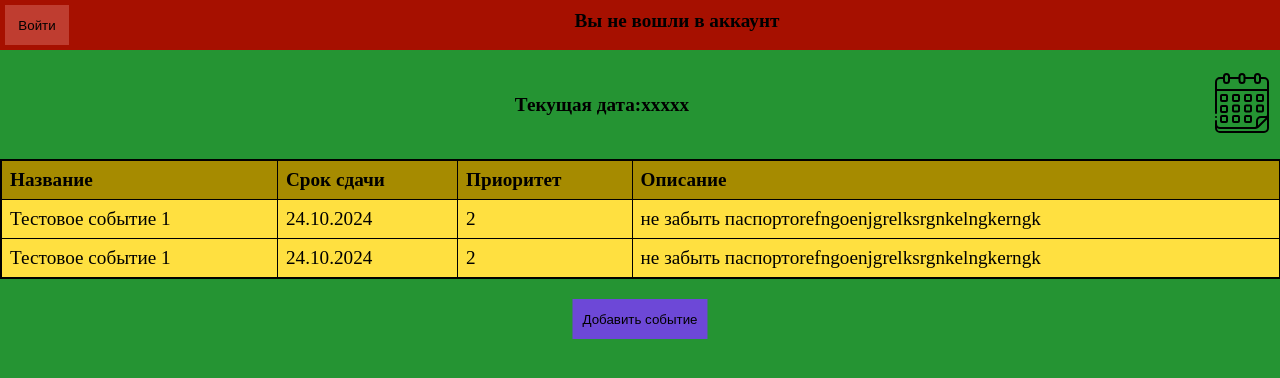
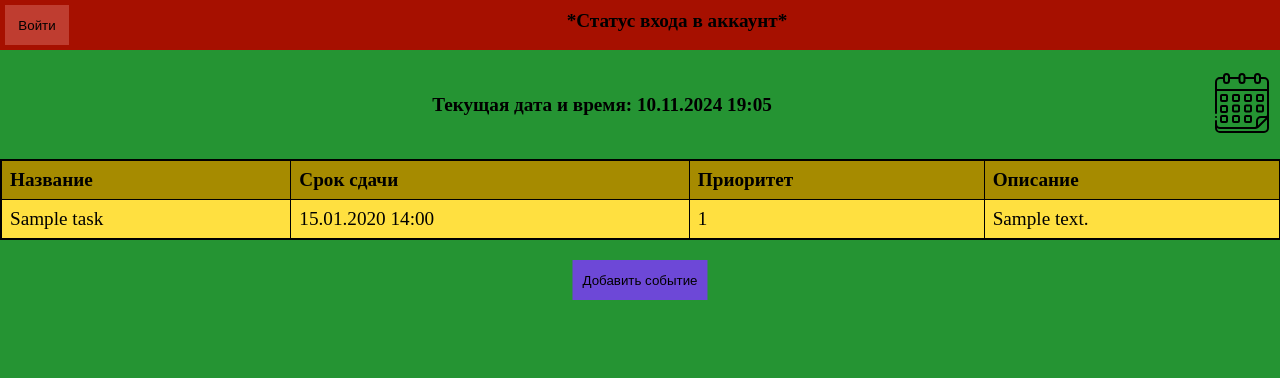
Before and after one commit to Ka4an4ik/Tasker_project, a Django app: page /index/ in a window 1280 px wide. Shown: the top 378 px of the page. Run offline with Django 4.2, Linux system fonts and the light colour scheme; tables that the repository leaves empty hold one stand-in row (values such as "Sample post").

Commit message:
Models and template connected

```diff
--- a/dev_env/app1/tasker/models.py
+++ b/dev_env/app1/tasker/models.py
@@ -3,12 +3,10 @@ from django.utils import timezone
 from django.core.exceptions import ValidationError
 
 
-
 class User(models.Model):
 
-    user_id = models.SmallIntegerField(primary_key=True, unique=True)
+    user_id = models.AutoField(primary_key=True)
     user_name = models.CharField(max_length=50)
-
     tasks = models.ManyToManyField("Task", through="User_Task")
 
     def __str__(self):
@@ -17,7 +15,7 @@ class User(models.Model):
 
 class Task(models.Model):
 
-    task_id = models.SmallIntegerField(primary_key=True, unique=True)
+    task_id = models.AutoField(primary_key=True)
     task_name = models.CharField(max_length=50)
     description = models.TextField(null=True, blank=True)
     creation_time = models.DateTimeField(auto_now=False, auto_now_add=True)
@@ -33,13 +31,11 @@ class Task(models.Model):
             raise ValidationError("Дедлайн не может быть в прошлом.")
 
 
+class User_Task(models.Model):
 
-
-class User_Task(models.Model):
 
     foreign_user_id = models.ForeignKey("User", on_delete=models.PROTECT)
     foreign_task_id = models.ForeignKey("Task", on_delete=models.PROTECT)
 
-
     def __str__(self):
         return f"{self.foreign_user_id} - {self.foreign_task_id}"
--- a/dev_env/app1/tasker/templates/tasker/index.html
+++ b/dev_env/app1/tasker/templates/tasker/index.html
@@ -14,10 +14,10 @@
 <body>
     <header>
         <button class="left_side_button">Войти</button>
-        <h4 class="header_title">Вы не вошли в аккаунт</h4>
+        <h4 class="header_title">*Статус входа в аккаунт*</h4>
     </header>
     <div class="dateRow">
-        <h4 class="centeredElement">Текущая дата:xxxxx</h4>
+        <h4 class="centeredElement">Текущая дата и время: {{ current_time|date:"d.m.Y H:i" }}</h4>
         {% load static %}
         <button class="emptyButton"> <img class="button_icon" src="{% static 'tasker/images/calendar.svg' %}" alt="Calendar"></button>
     </div>
@@ -30,18 +30,14 @@
                 <th>Описание</th>
             </thead>
             <tbody>
+                {% for task in task_list  %}
                 <tr onclick="window.location='event.html'">
-                    <td>Тестовое событие 1</td>
-                    <td>24.10.2024</td>
-                    <td>2</td>
-                    <td>не забыть паспортorefngoenjgrelksrgnkelngkerngk</td>
+                    <td>{{ task.task_name }}</td>
+                    <td>{{ task.deadline_time|date:"d.m.Y H:i" }}</td>
+                    <td>{{ task.priority }}</td>
+                    <td>{{ task.description }}</td>
                 </tr>
-                <tr>
-                    <td>Тестовое событие 1</td>
-                    <td>24.10.2024</td>
-                    <td>2</td>
-                    <td>не забыть паспортorefngoenjgrelksrgnkelngkerngk</td>
-                </tr>
+                {% endfor %}
             </tbody>
         </table>
     </div>
--- a/dev_env/app1/tasker/views.py
+++ b/dev_env/app1/tasker/views.py
@@ -1,7 +1,11 @@
 from django.shortcuts import render
+from django.utils import timezone
 from django.http import HttpResponse
+from .models import Task
 
 # Create your views here.
 
 def index(request):
-    return render(request, "tasker/index.html")
+    task_list = Task.objects.all().order_by('deadline_time')
+    current_time = timezone.now()
+    return render(request, "tasker/index.html", {"task_list": task_list, "current_time": current_time})
```
Also changed, not shown: dev_env/app1/app/settings.py (+6 -3 lines), dev_env/app1/tasker/migrations/0004_alter_task_task_id_alter_user_user_id.py (added).
